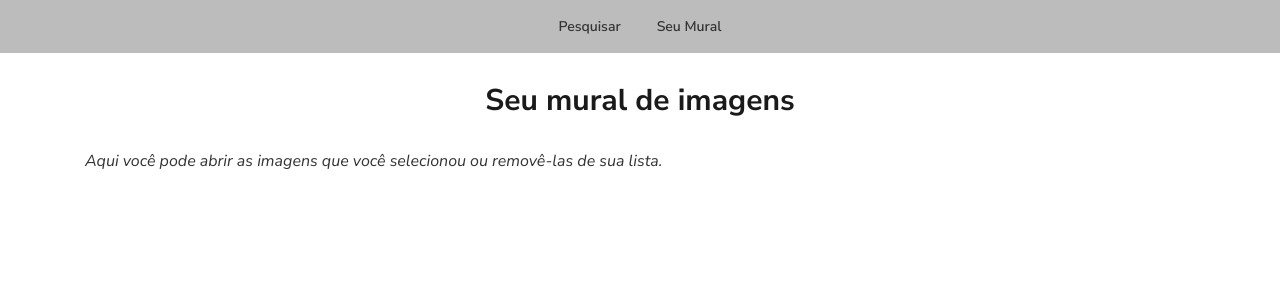
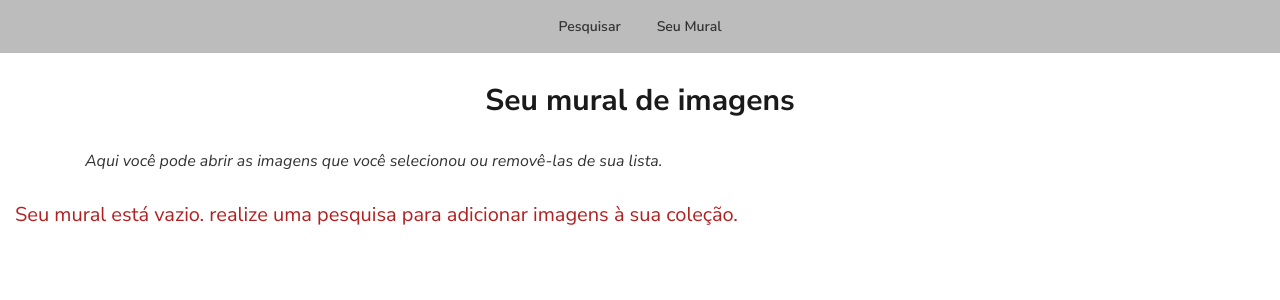
Before and after one commit to hugobrancowb/mural-ang-app, an Angular app: page /mural in a window 1280 px wide. Shown: the top 300 px of the page. Built offline with nearby package versions, Linux system fonts and the light colour scheme.

Commit message:
aviso para mural vazio

```diff
--- a/src/app/components/img-mural/img-mural.component.html
+++ b/src/app/components/img-mural/img-mural.component.html
@@ -1,6 +1,8 @@
 <div class="container-fluid grid-lista">
+  <div *ngIf="lista.length > 0 then listaPreench else listaVazia"></div>
+
+    <ng-template #listaPreench>
       <div class="row">
-
         <div class="col-6 col-lg-3 imagem-mural-col" *ngFor="let image of lista">
           <div class="imagem-mural-cell">
             <!-- alterar abaixo a url da imagem. dimensao quadradada -->
@@ -11,6 +13,15 @@
             </div>
           </div>
         </div>
+      </div>
+    </ng-template>
+
+    <ng-template #listaVazia>
+      <div class="row lista-vazia">
+        <div class="col-12">
+          <h2>Seu mural está vazio. realize uma pesquisa para adicionar imagens à sua coleção.</h2>
+        </div>
+      </div>
+    </ng-template>
 
 </div>
-</div>
--- a/src/app/components/img-mural/img-mural.component.scss
+++ b/src/app/components/img-mural/img-mural.component.scss
@@ -7,6 +7,11 @@ $border-radii: 6px;
 
 div.grid-lista {
   //padding: 0;
+
+  div.lista-vazia h2 {
+    font-size: 20px;
+    color: #B31F1F;
+  }
 
   div.imagem-mural-col {
     padding: 15px;
@@ -48,7 +53,10 @@ div.grid-lista {
           font-family: 'Open Sans', sans-serif;
           text-align: center;
 
-          &:first-child { border-bottom-left-radius: $border-radii; }
+          &:first-child {
+            border-bottom-left-radius: $border-radii;
+            border-right: 1px solid rgba(0,0,0,0.07);
+          }
           &:last-child { border-bottom-right-radius: $border-radii; }
 
           &:hover, &:focus {
--- a/src/app/components/img-search/img-search.component.scss
+++ b/src/app/components/img-search/img-search.component.scss
@@ -48,7 +48,10 @@ div.grid-lista {
           font-family: 'Open Sans', sans-serif;
           text-align: center;
 
-          &:first-child { border-bottom-left-radius: $border-radii; }
+          &:first-child {
+            border-bottom-left-radius: $border-radii;
+            //border-right: 1px solid rgba(0,0,0,0.07);
+          }
           &:last-child { border-bottom-right-radius: $border-radii; }
 
           &:hover, &:focus {
```
Lines whose indentation alone changed are shown as unchanged.
